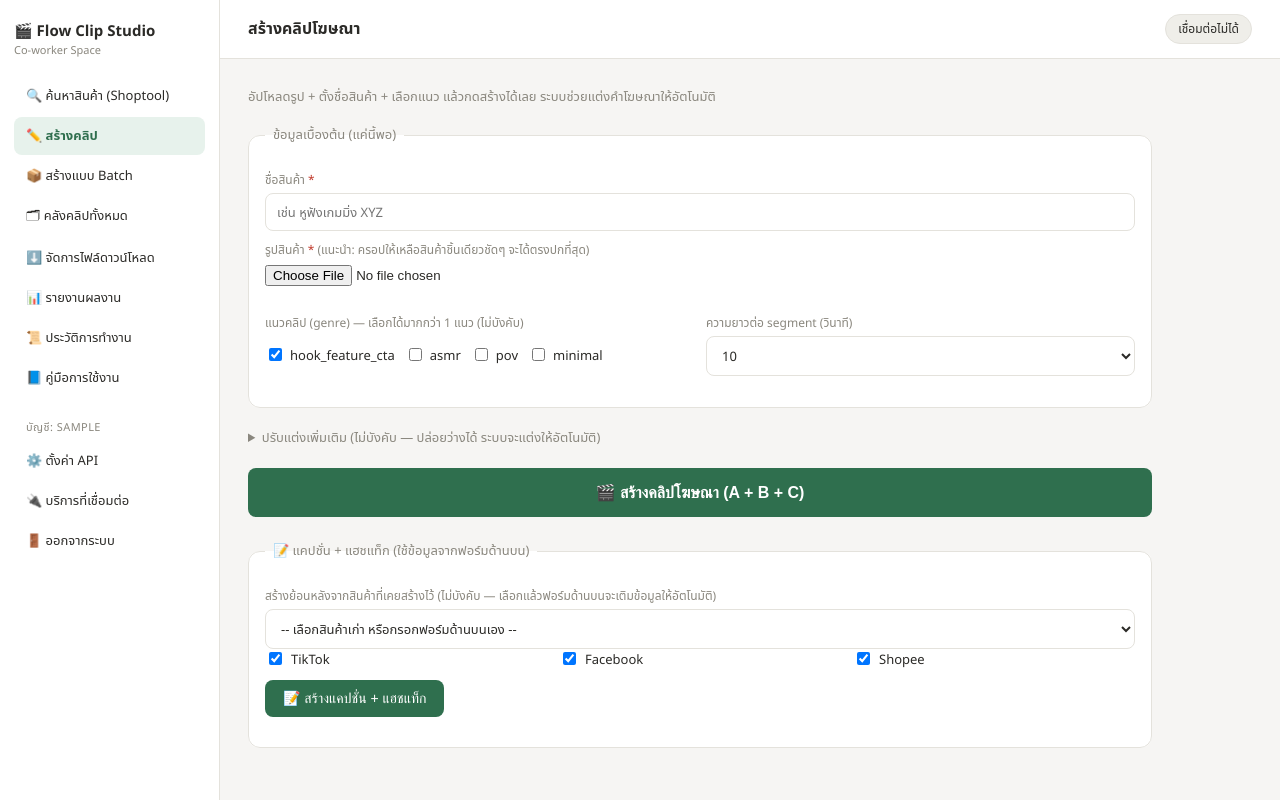
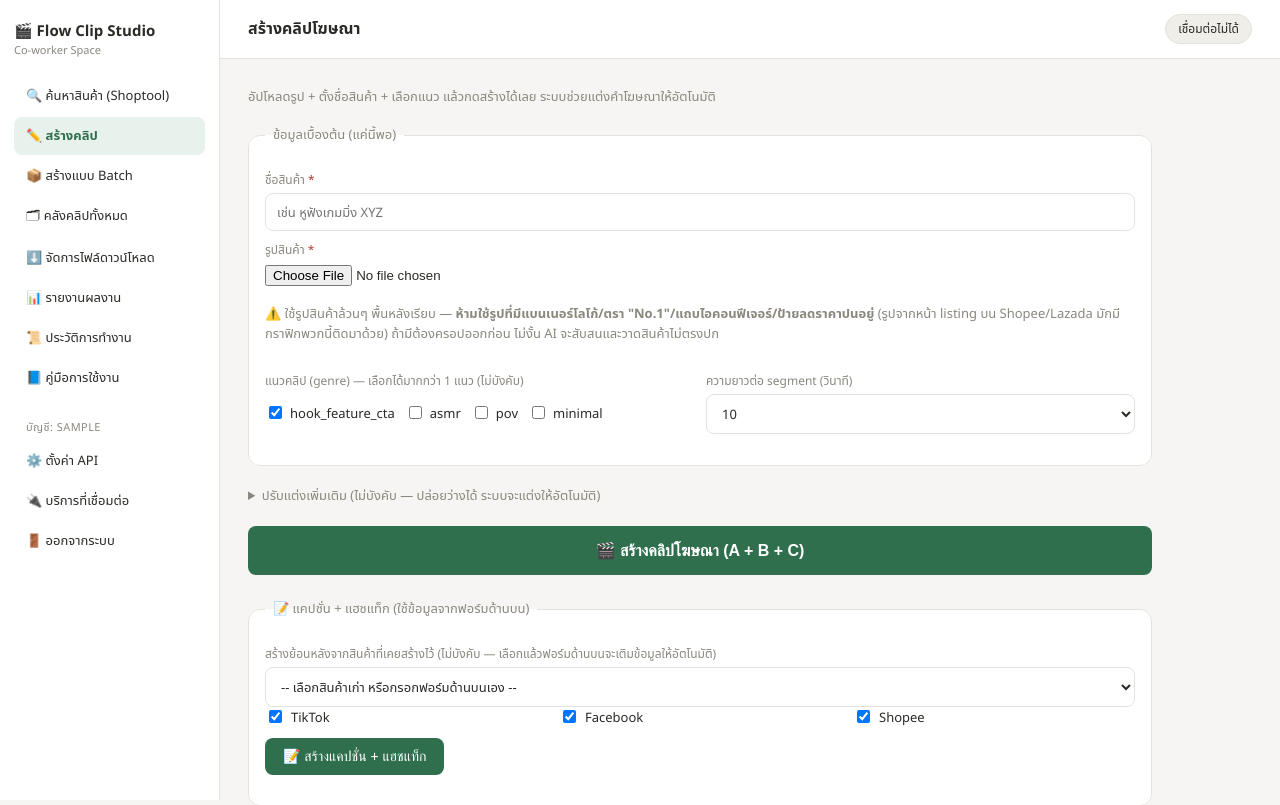
Before and after one commit to superamagician/flow-clip-studio, a Flask app: page / in a window 1280 px wide. Shown: the top 805 px of the page. Run offline with Flask 3, Linux system fonts and the light colour scheme; the visitor is signed in with stand-in values (Sample User, id 1); data that the repository does not hold is empty; parts of the project's set-up code (start-up, migrations or seed data) failed here and were passed over; some libraries are stand-ins or nearby versions.

Commit message:
Warn explicitly against marketing-banner reference photos
A customer's Philips air fryer clip came out with a distorted product
because the uploaded reference photo was a Shopee/Lazada-style listing
image - a Philips logo banner, a circular "No.1" badge, and a 3-icon
feature strip baked into the image alongside the actual product. The
existing hint (crop to one item) was technically satisfied by that image,
so it didn't catch this. Made the warning explicit about marketing
graphics/badges/banners specifically, in create.html, batch.html, and
guide.html.

Co-Authored-By: Claude Sonnet 5 <noreply@anthropic.com>

```diff
--- a/templates/batch.html
+++ b/templates/batch.html
@@ -37,6 +37,7 @@
     <a href="/api/batch_template" class="secondary" style="display:inline-block;padding:8px 16px;border:1px solid var(--border);border-radius:8px;font-size:13px">⬇️ ดาวน์โหลด Template CSV</a>
     <div class="note" style="margin-top:12px">
       ถ้าต้องการแนบรูปสินค้า: ตั้งชื่อไฟล์รูปให้ตรงกับคอลัมน์ <code>reference_image_filename</code> ในแถวนั้น แล้วอัปโหลดรูปทั้งหมดพร้อมกันในขั้นที่ 2 (ไม่แนบก็ได้ — ระบบจะแต่งคำอธิบายสินค้าทั่วไปให้แทน)
+      <br>⚠️ ใช้รูปสินค้าล้วนๆ พื้นหลังเรียบเท่านั้น — <b>ห้ามใช้รูปจากหน้า listing ที่มีแบนเนอร์โลโก้/ตรา "No.1"/แถบไอคอนฟีเจอร์/ป้ายลดราคาปนอยู่</b> ไม่งั้น AI จะสับสนและวาดสินค้าไม่ตรงปก ต้องครอปกราฟิกพวกนี้ออกก่อนเสมอ
     </div>
     <div class="note" style="margin-top:8px">
       ต้องการสร้างหลายแนวคลิปจากสินค้าเดียวกันพร้อมกัน (ไม่บังคับ): กรอกคอลัมน์ <code>genres</code> คั่นด้วยจุลภาค เช่น <code>hook_feature_cta,asmr</code> — จะได้ครบทุกแนวที่ระบุ (แนวละ 3 คลิป) หักเครดิตตามจำนวนที่เพิ่มขึ้นจริง ถ้าปล่อยว่าง ระบบจะใช้ค่าในคอลัมน์ <code>genre</code> ตัวเดียวตามปกติ
--- a/templates/create.html
+++ b/templates/create.html
@@ -50,9 +50,11 @@
       <label>ชื่อสินค้า <span class="req">*</span></label>
       <input type="text" name="product_name" id="productNameInput" required placeholder="เช่น หูฟังเกมมิ่ง XYZ">
 
-      <label>รูปสินค้า <span class="req">*</span> (แนะนำ: ครอปให้เหลือสินค้าชิ้นเดียวชัดๆ จะได้ตรงปกที่สุด)</label>
+      <label>รูปสินค้า <span class="req">*</span></label>
       <input type="file" id="refFile" accept="image/jpeg,image/png,image/webp" required>
       <div class="sub" id="refStatus"></div>
+      <div class="sub" style="margin-top:4px">⚠️ ใช้รูปสินค้าล้วนๆ พื้นหลังเรียบ — <b>ห้ามใช้รูปที่มีแบนเนอร์โลโก้/ตรา "No.1"/แถบไอคอนฟีเจอร์/ป้ายลดราคาปนอยู่</b>
+      (รูปจากหน้า listing บน Shopee/Lazada มักมีกราฟิกพวกนี้ติดมาด้วย) ถ้ามีต้องครอปออกก่อน ไม่งั้น AI จะสับสนและวาดสินค้าไม่ตรงปก</div>
 
       <div class="row2">
         <div>
--- a/templates/guide.html
+++ b/templates/guide.html
@@ -19,7 +19,7 @@
   <div class="guide-section">
     <h3>✏️ สร้างคลิป</h3>
     <ol>
-      <li>อัปโหลด <b>รูปสินค้า</b> — แนะนำครอปให้เหลือสินค้าชิ้นเดียวชัดๆ (ไม่เอาพื้นหลัง/ตัวหนังสือเยอะ) จะได้คลิปที่หน้าตาตรงปกที่สุด</li>
+      <li>อัปโหลด <b>รูปสินค้า</b> — ต้องเป็นรูปสินค้าล้วนๆ พื้นหลังเรียบ <b>ห้ามใช้รูปจากหน้า listing ที่มีแบนเนอร์โลโก้ ตรา "No.1" แถบไอคอนฟีเจอร์ หรือป้ายลดราคาปนอยู่</b> (พบมาแล้วว่าทำให้ AI สับสนและวาดสินค้าไม่ตรงปก) ต้องครอปกราฟิกพวกนี้ออกก่อนเสมอ</li>
       <li>ตั้ง <b>ชื่อสินค้า</b> — ระบบจะเลือกตัวละครพรีเซนเตอร์ให้อัตโนมัติตามหมวดสินค้าที่พิมพ์</li>
       <li>เลือก <b>แนวคลิป (genre)</b>: <code>hook_feature_cta</code> (สไตล์ทั่วไป มีคนพูด), <code>asmr</code> (ไม่มีคนพูด เน้นเสียง/สัมผัส), <code>pov</code> (มุมมองคนดูเอง), <code>minimal</code> (เรียบหรู) — ติ๊กเลือกได้มากกว่า 1 แนวพร้อมกัน ระบบจะสร้างครบทุกแนวที่เลือกจากสินค้าเดียวกัน (หักเครดิตเพิ่มตามจำนวนแนวที่เลือก)</li>
       <li>กด <b>สร้างคลิปโฆษณา</b> → ระบบจะโชว์พรอมต์ที่แต่งให้ก่อน (ยังไม่หักเครดิต) ตรวจดูแล้วกด <b>ยืนยันสร้างจริง</b></li>
```
